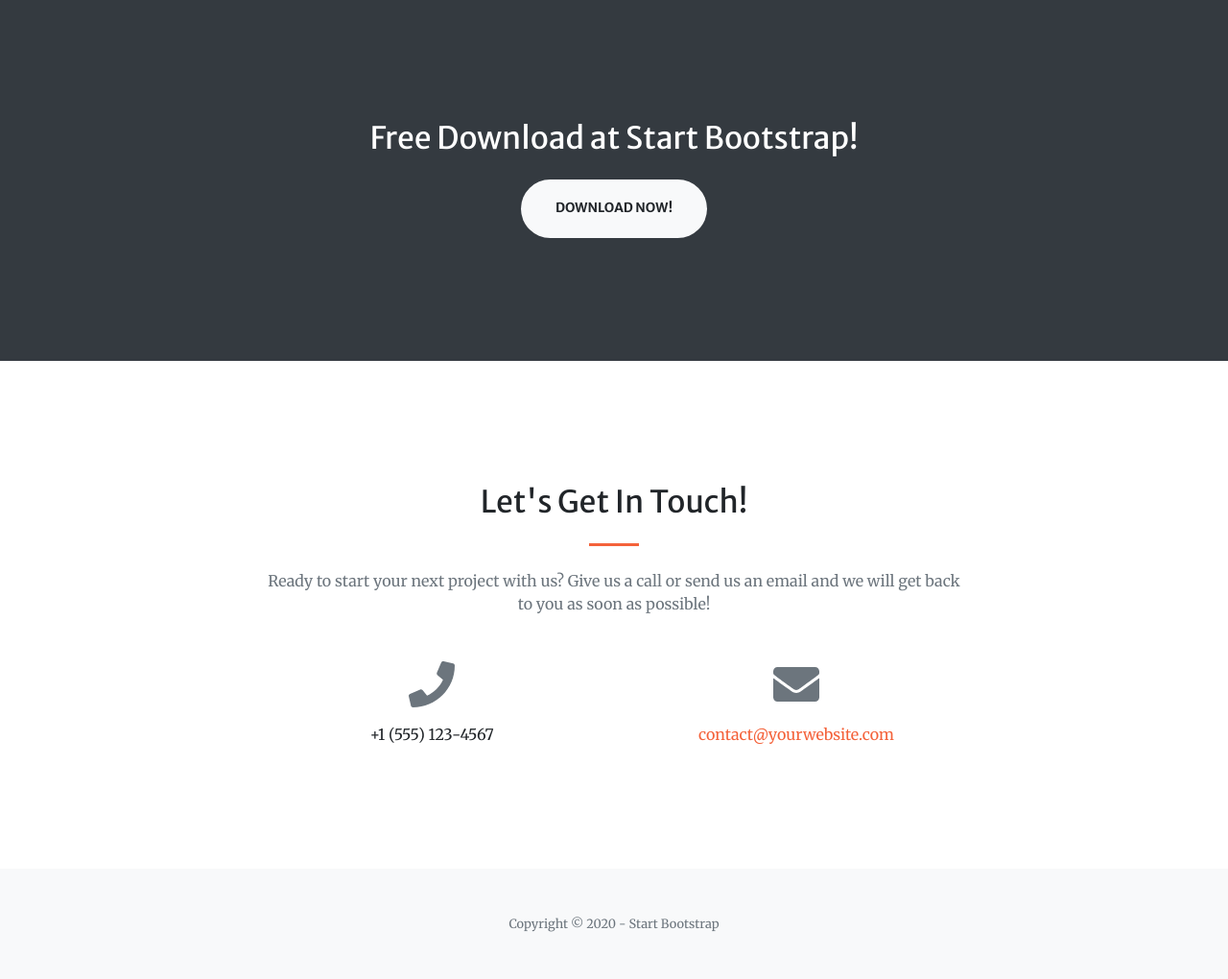
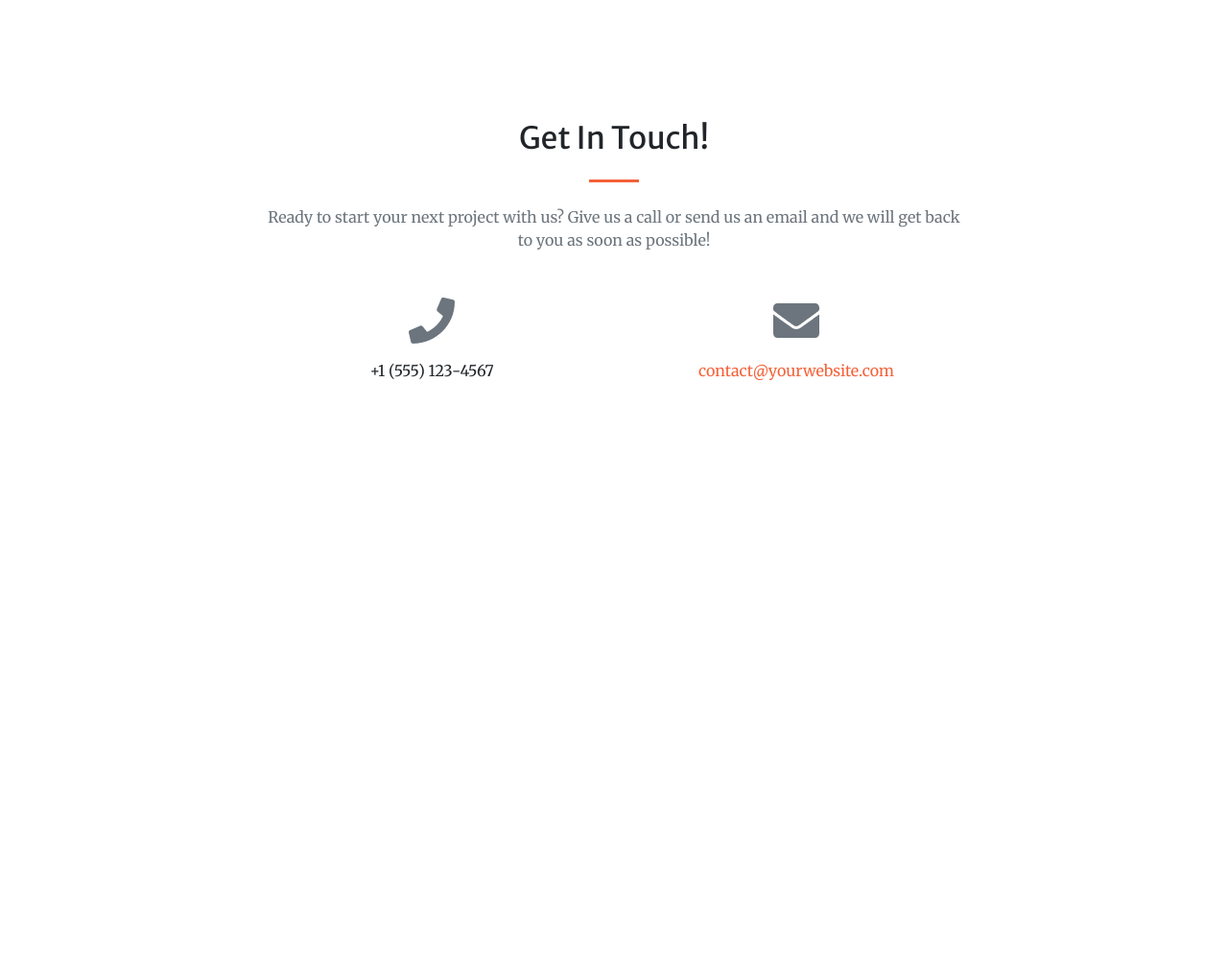
Before and after one commit to japarejiya/Washerworld, a plain HTML site: page index.html in a window 1280 px wide. Shown: the part 2306-3326 px from the top of the page at 96% size. After the commit the page ends 2832 px from the top, so only its background shows below. Drawn offline with nearby package versions, Linux system fonts and the light colour scheme.

Commit message:
waserworld

```diff
--- a/index.html
+++ b/index.html
@@ -161,18 +161,14 @@
             </div>
         </div>
         <!-- Call to action-->
-        <section class="page-section bg-dark text-white">
-            <div class="container text-center">
-                <h2 class="mb-4">Free Download at Start Bootstrap!</h2>
-                <a class="btn btn-light btn-xl" href="https://startbootstrap.com/themes/creative/">Download Now!</a>
-            </div>
-        </section>
+
+
         <!-- Contact-->
         <section class="page-section" id="contact">
             <div class="container">
                 <div class="row justify-content-center">
                     <div class="col-lg-8 text-center">
-                        <h2 class="mt-0">Let's Get In Touch!</h2>
+                        <h2 class="mt-0">Get In Touch!</h2>
                         <hr class="divider my-4" />
                         <p class="text-muted mb-5">Ready to start your next project with us? Give us a call or send us an email and we will get back to you as soon as possible!</p>
                     </div>
@@ -190,10 +186,7 @@
                 </div>
             </div>
         </section>
-        <!-- Footer-->
-        <footer class="bg-light py-5">
-            <div class="container"><div class="small text-center text-muted">Copyright © 2020 - Start Bootstrap</div></div>
-        </footer>
+
         <!-- Bootstrap core JS-->
         <script src="https://cdnjs.cloudflare.com/ajax/libs/jquery/3.5.1/jquery.min.js"></script>
         <script src="https://stackpath.bootstrapcdn.com/bootstrap/4.5.0/js/bootstrap.bundle.min.js"></script>
```
Also changed, not shown: assets/img/portfolio/fullsize/Jaydeep .jpg (added).
